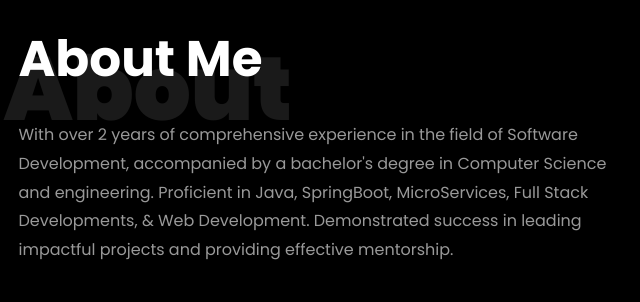
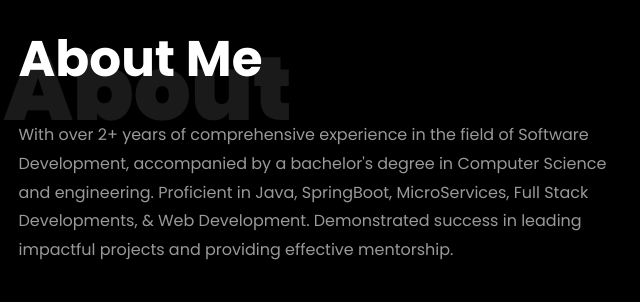
Before and after one commit to theroshni01/Portfolio, a plain HTML site: page index.html in a window 1280 px wide. Shown: the part 840-1142 px from the top of the page, 572-1212 px from the left. Drawn offline with Linux system fonts and the light colour scheme; animation ran at ten frames a second; files whose address does not match are found by name.

Commit message:
Update index.html

```diff
--- a/index.html
+++ b/index.html
@@ -268,7 +268,7 @@
 								<h1 class="big">About</h1>
 								<h2 class="mb-4">About Me</h2>
 
-								<p>With over 2 years of comprehensive experience in the field of Software Development, accompanied by a bachelor's degree in Computer Science and engineering.
+								<p>With over 2+ years of comprehensive experience in the field of Software Development, accompanied by a bachelor's degree in Computer Science and engineering.
 									Proficient in Java, SpringBoot, MicroServices, Full Stack Developments, &amp; Web Development.
 									Demonstrated success in leading impactful projects and providing effective mentorship.</p>
 								<ul class="about-info mt-4 px-md-0 px-2">
```
